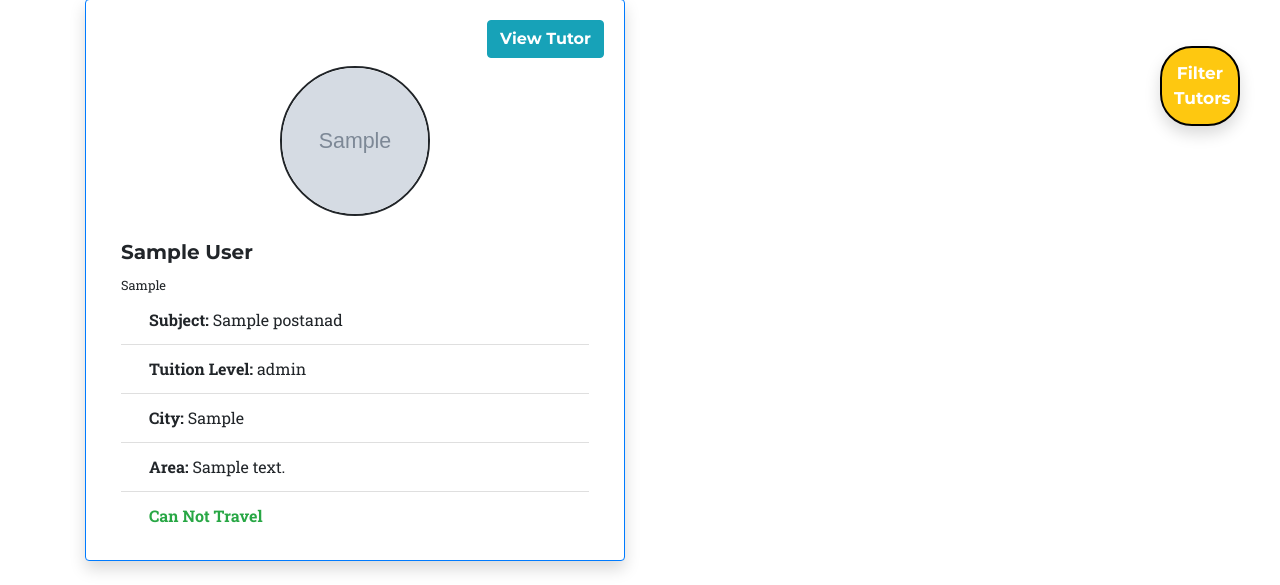
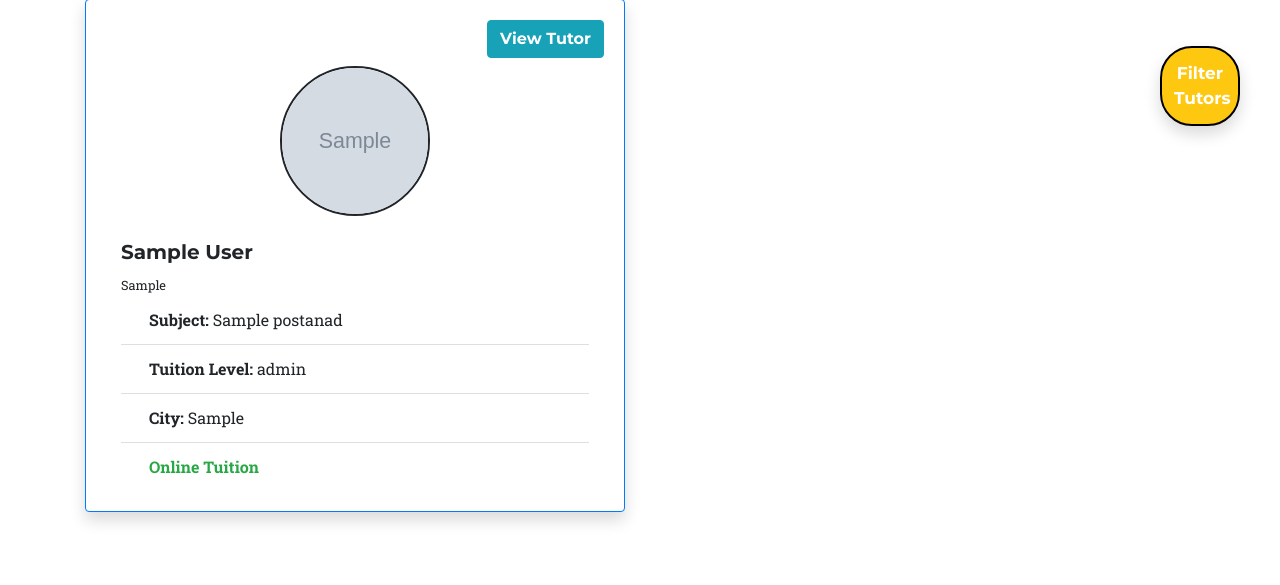
Before and after one commit to UsamaKashif/studentutor, a Django app: page /tutors/ in a window 1280 px wide. Shown: the part 624-1209 px from the top of the page. After the commit the page ends 1147 px from the top, so only its background shows below. Run offline with Django 3.2, Linux system fonts and the light colour scheme; tables that the repository leaves empty hold one stand-in row (values such as "Sample post"); grey boxes marked "Sample" are stand-in pictures; some libraries are stand-ins or nearby versions; some web fonts are replaced.

Commit message:
minor changes

```diff
--- a/main/home/templates/home/ads_detail.html
+++ b/main/home/templates/home/ads_detail.html
@@ -143,11 +143,13 @@
                                             <li class="list-group-item"><span class="p-2 border-primary mr-2"><b>Tuition Level: </b>{{tutor.tuition_level}}</span></li>
                                             <li class="list-group-item"><span class="p-2 border-primary mr-2"><b>Estimated Fees: </b>PKR {{tutor.estimated_fees}}</span></li>
                                             <li class="list-group-item"><span class="p-2 border-primary mr-2"><b>City: </b>{{tutor.tutorUser.city}}</span></li>
-                                            {% if tutor.can_travel == "Yes" %}
+                                            {% if tutor.can_travel == "Yes" and tutor.tuition_type == "Home Tuition" %}
                                                 <li class="list-group-item"><span class="p-2 border-primary mr-2 text-success"><b>Can Travel</b></span></li>
-                                            {% else %}
+                                            {% elif tutor.can_travel == "No" and tutor.tuition_type == "Home Tuition" %}
                                             <li class="list-group-item"><span class="p-2 border-primary mr-2"><b>Area: </b>{{tutor.address}}</span></li>
                                                 <li class="list-group-item"><span class="p-2 border-primary mr-2 text-success"><b>Can Not Travel</b></span></li>
+                                            {% else %}
+                                            <li class="list-group-item"><span class="p-2 border-primary mr-2 text-success"><b>Online Tuition</b></span></li>
                                             {% endif %}
                                         </ul>
                                     </div>
--- a/main/home/templates/home/all_tuts.html
+++ b/main/home/templates/home/all_tuts.html
@@ -278,12 +278,20 @@
                                 <li class="list-group-item"><span class="p-2 border-primary mr-2"><b>Subject: </b>{{tutor.subject}}</span></li>
                                 <li class="list-group-item"><span class="p-2 border-primary mr-2"><b>Tuition Level: </b>{{tutor.tuition_level}}</span></li>
                                 <li class="list-group-item"><span class="p-2 border-primary mr-2"><b>City: </b>{{tutor.tutorUser.city}}</span></li>
-                                {% if tutor.can_travel == "Yes" %}
+                                {% if tutor.can_travel == "Yes" and tutor.tuition_type == "Home Tuition" %}
                                     <li class="list-group-item"><span class="p-2 border-primary mr-2 text-success"><b>Can Travel</b></span></li>
-                                {% else %}
+                                {% elif tutor.can_travel == "No" and tutor.tuition_type == "Home Tuition" %}
                                 <li class="list-group-item"><span class="p-2 border-primary mr-2"><b>Area: </b>{{tutor.address}}</span></li>
                                     <li class="list-group-item"><span class="p-2 border-primary mr-2 text-success"><b>Can Not Travel</b></span></li>
+                                {% else %}
+                                <li class="list-group-item"><span class="p-2 border-primary mr-2 text-success"><b>Online Tuition</b></span></li>
                                 {% endif %}
+
+                                <!-- {% if tutor.tuition_type == "Home Tuition" %}
+                                    <li class="list-group-item"><span class="p-2 border-primary mr-2 text-success"><b>Home Tuition</b></span></li>
+                                {% else %}
+                                    <li class="list-group-item"><span class="p-2 border-primary mr-2 text-success"><b>Online Tuition</b></span></li>
+                                {% endif %} -->
                             </ul>
                         </div>
 
```
Also changed, not shown: main/students/templates/students/all_tutors.html (+3 -7 lines), main/students/templates/students/specific_tutor.html (+3 -7 lines).
